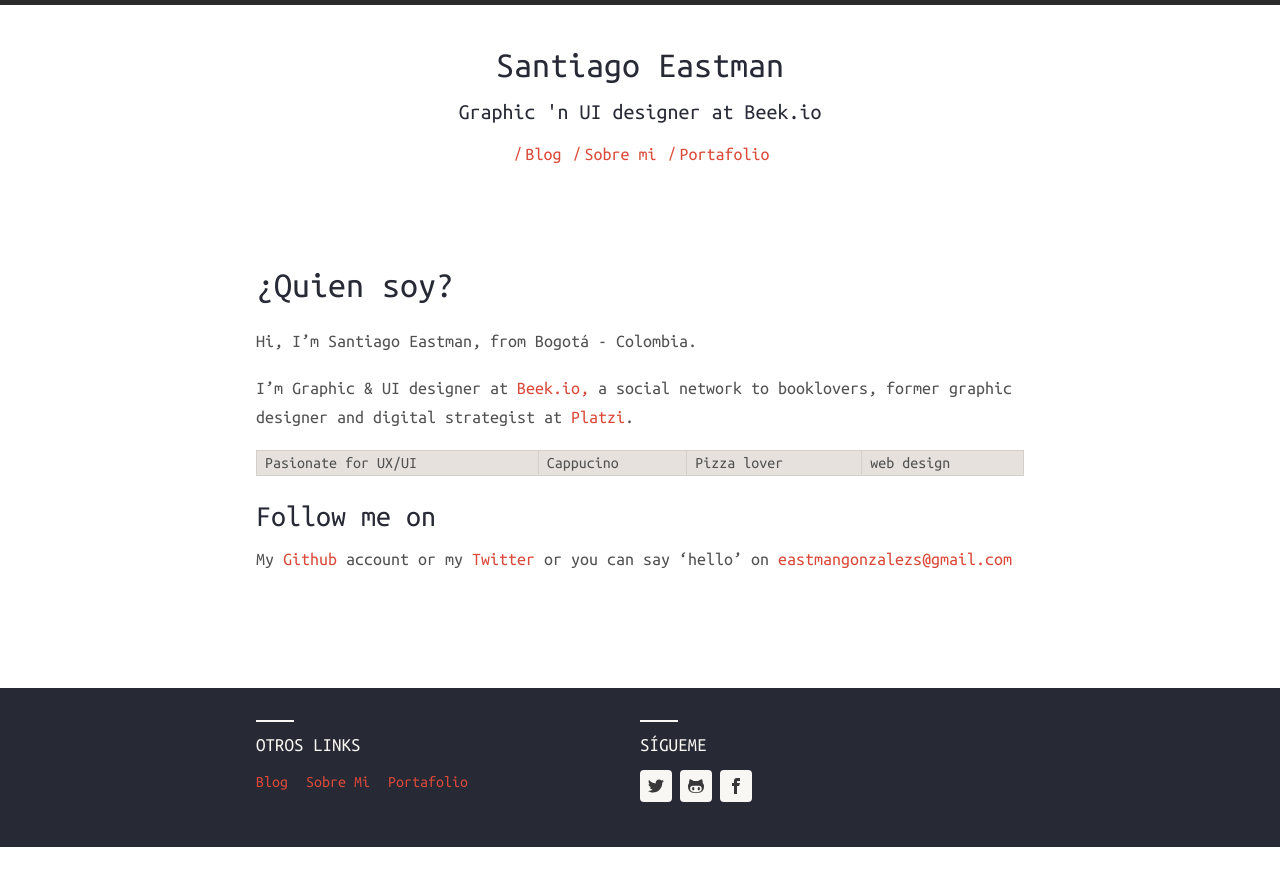
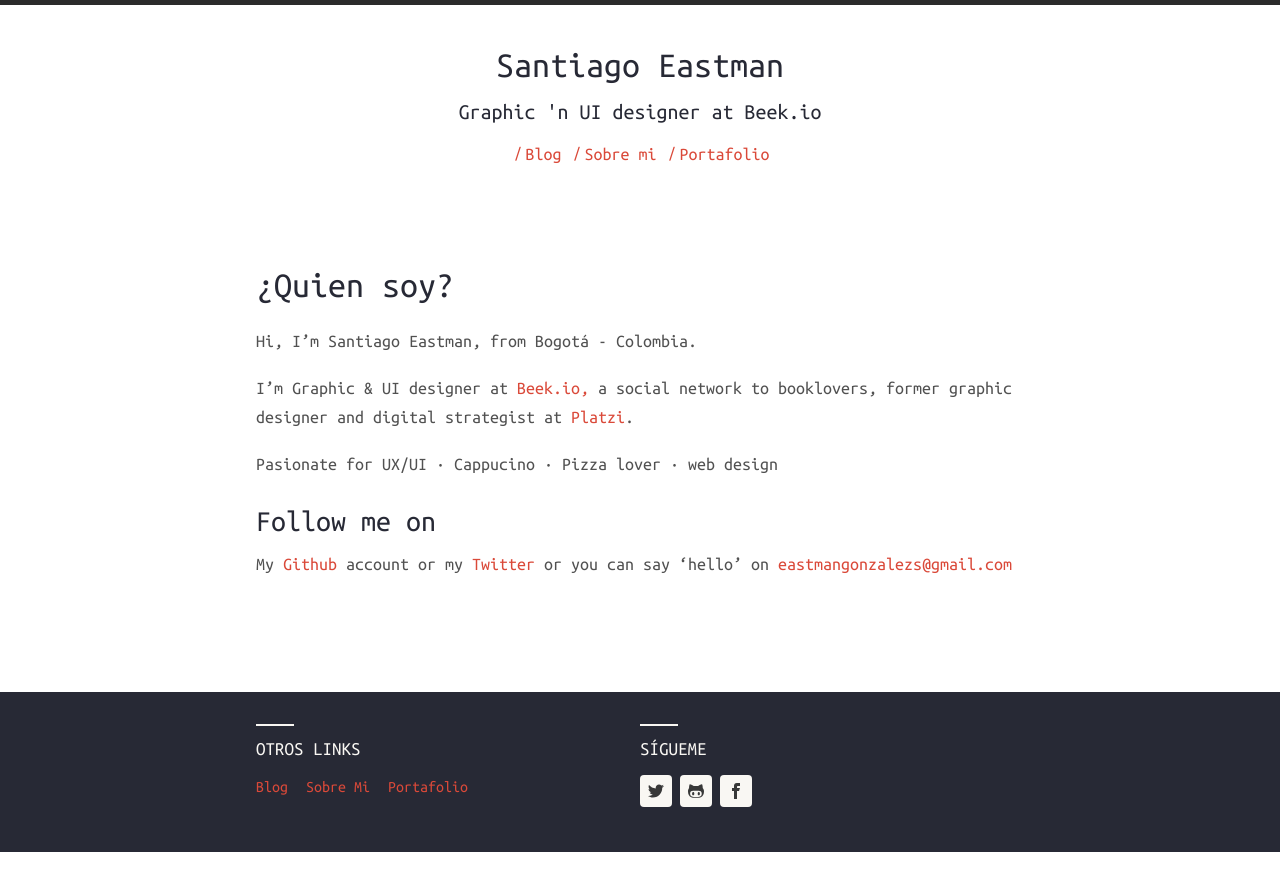
Before and after one commit to Eastmango/Blog, a Jekyll site: the page built from about.md, in a window 1280 px wide. Shown: the top 891 px of the page. Built offline with Jekyll 4.4.1, drawn with Linux system fonts in a browser that asks for light colours; nearby versions of some CDN libraries.

```diff
--- a/about.md
+++ b/about.md
@@ -8,7 +8,7 @@ Hi, I'm Santiago Eastman, from Bogotá - Colombia.
 
 I'm Graphic & UI designer at [Beek.io,][beek] a social network to booklovers, former graphic designer and digital strategist at [Platzi][platzi].
 
-Pasionate for UX/UI | Cappucino | Pizza lover | web design
+Pasionate for UX/UI · Cappucino · Pizza lover · web design
 
 ### Follow me on
 
```
